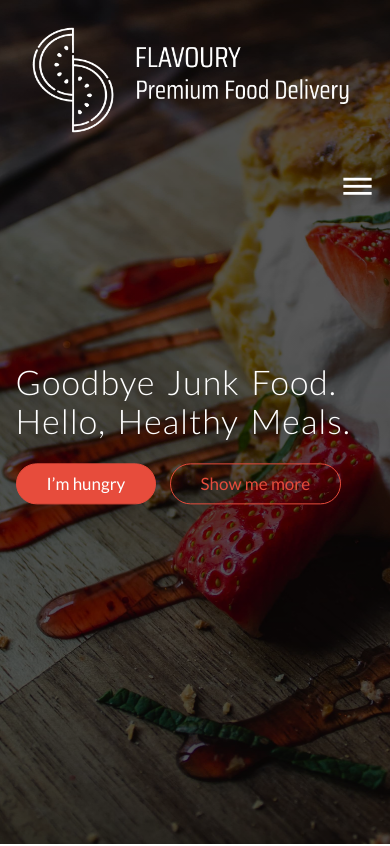
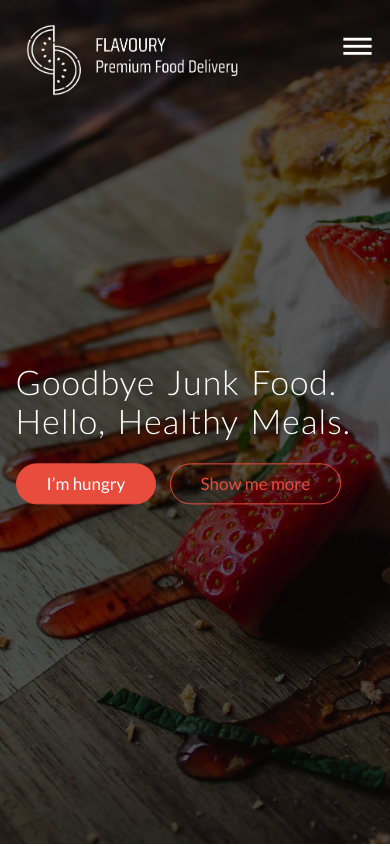
Before and after one commit to SubratShrestha/Flavoury, a plain HTML site: page index.html in a window 390 px wide. Shown: the top 846 px of the page. Drawn offline with nearby package versions, Linux system fonts and the light colour scheme.

Commit message:
Update queries.css

```diff
--- a/resources/css/queries.css
+++ b/resources/css/queries.css
@@ -172,6 +172,7 @@
 
 /*Small phones*/
 @media screen and (max-width: 520px) {
+    .logo {width: 65%; height: 65%;}
     section { padding: 25px 0; }
     .contact-form { width: 100%; }
     .plan li { font-size: 150%; }
```
